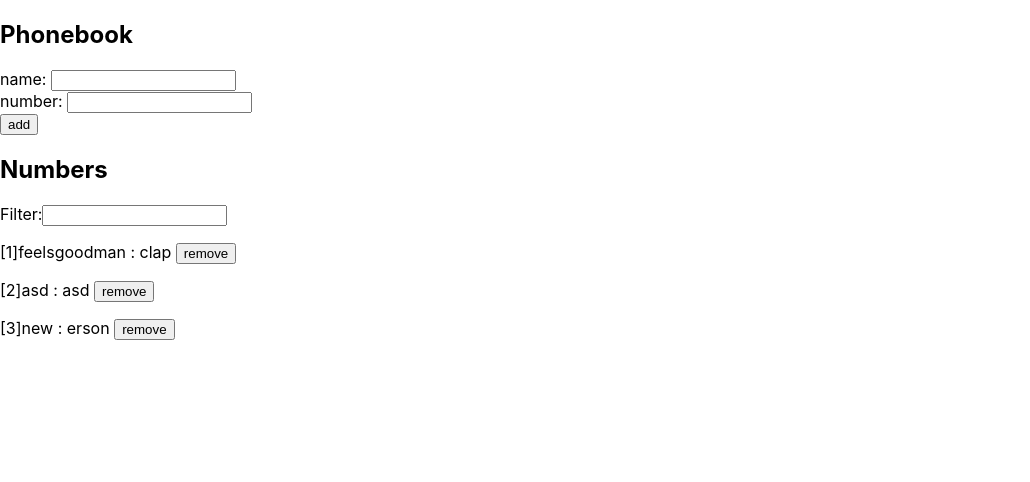
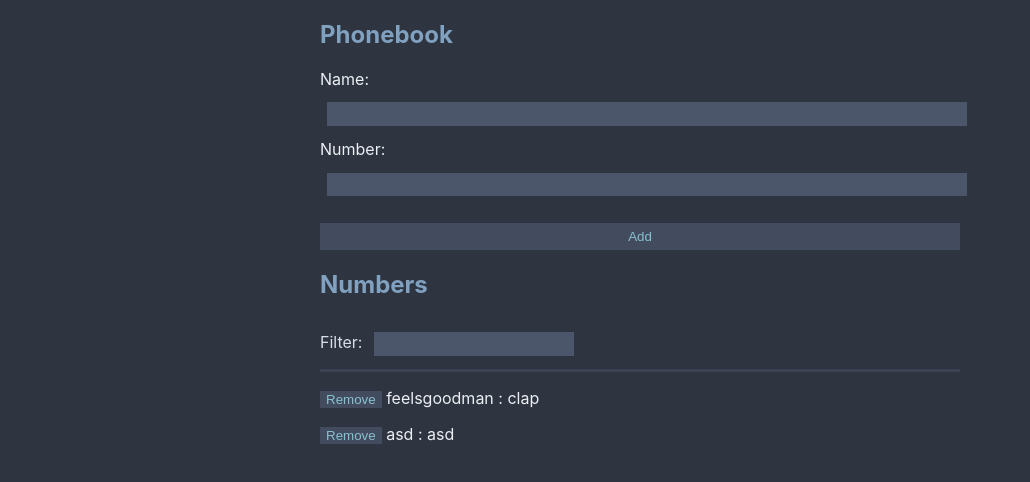
Before and after one commit to Preoo/FullStackOpen2020, a React (Create React App) app in the folder Part_2/phonebook/: page / in a window 1280 px wide. Shown: the top 482 px of the page, without its empty margins (0-1030 px from the left). Built offline with nearby package versions, Linux system fonts and the light colour scheme; data requests are answered from the project's data file.

Commit message:
add exercises 2.19 2.20

```diff
--- a/Part_2/phonebook/db.json
+++ b/Part_2/phonebook/db.json
@@ -9,11 +9,6 @@
       "name": "asd",
       "number": "asd",
       "id": 2
-    },
-    {
-      "name": "new",
-      "number": "erson",
-      "id": 3
     }
   ]
 }
--- a/Part_2/phonebook/src/App.tsx
+++ b/Part_2/phonebook/src/App.tsx
@@ -4,22 +4,27 @@ import { get, add, modify, remove } from './services/persons'
 // Filters
 const filter_existing = (phonebook: Contact[], contact: Contact): boolean =>
   phonebook.find(person => person.name === contact.name) === undefined
-const filter_has_number = (phonebook: Contact[], contact: Contact): boolean =>
-  contact.number.length ? true : false
 
 // Components
+// message_types are: 'success' and 'error'
+type Notification = { message: string, message_type: string }
+const Notification = ({ message, message_type }: Notification) => (
+  (message && message_type) ? <div className={message_type}>{message}</div> : null
+)
+
 type Clickable = { remove_person: any }
 export type Contact = { name: string, number: string, id: number }
 const ContactDetail = (props: Contact | Clickable) => (
-  <p>[{(props as Contact).id}]{(props as Contact).name} : {(props as Contact).number} <button onClick={(event: any) => (props as Clickable).remove_person((props as Contact).id)}>remove</button> </p>
+  <p className='contact'><button onClick={(event: any) => (props as Clickable).remove_person((props as Contact).id)}>Remove</button> {(props as Contact).name} : {(props as Contact).number}</p>
 )
 
+// Consider lifting ContactDetail to render prop
 type ContactProps = { phonebook: Contact[], filter: string }
 const Contacts = (props: ContactProps | Clickable) => {
   const { phonebook, filter } = props as ContactProps
   const { remove_person } = props as Clickable
   return (
-    <div>
+    <div className='phonebook'>
       {phonebook
         .filter(contact => contact.name.toLowerCase().includes(filter.toLowerCase()))
         .map(contact =>
@@ -29,20 +34,23 @@ const Contacts = (props: ContactProps | Clickable) => {
   )
 }
 
-const Input = (props: any) => (<input value={props.input_value} onChange={props.on_change} />)
+const Input = (props: any) => {
+  if (props.required) return <input value={props.input_value} onChange={props.on_change} required />
+  return <input value={props.input_value} onChange={props.on_change} />
+}
 const Form = (props: any) => {
   // There is some redundancy in following logic, for example one could pass inputs as array and loop thru to add them.
   // But hardcoded form is good enough for now.
   return (
     <form onSubmit={props.on_submit}>
-      <div>
-        name: {props.name_input}
+      <div className='form-input'>
+        Name: {props.name_input}
       </div>
-      <div>
-        number: {props.number_input}
+      <div className='form-input'>
+        Number: {props.number_input}
       </div>
-      <div>
-        <button type="submit">add</button>
+      <div className='form-input'>
+        <button type="submit">Add</button>
       </div>
     </form>
   )
@@ -54,9 +62,19 @@ const App = () => {
   const [newName, setNewName] = useState('')              //  Type * is not assignable to
   const [newNumber, setNewNumber] = useState('')          //  parameter of type 'SetStateAction<never[]>'
   const [newFilter, setNewFilter] = useState('')
+  const [notification, setNewNotification] = useState({})
+
+  const show_notification = (notification: Notification) => {
+    setNewNotification(notification)
+    setTimeout(() => setNewNotification({}), notification.message_type === 'success' ? 2000 : 5000)
+  }
 
   useEffect(() => {
-    get().then(resp => setPersons(resp.data))
+    get()
+      .then(resp => setPersons(resp.data))
+      .catch(_ => {
+        show_notification({ message: `Failed to retrieve contacts`, message_type: 'error' })
+      })
   }, [])
 
   // Event handlers
@@ -71,13 +89,24 @@ const App = () => {
       // save new contact to db with POST
       add(contact as Contact)
         .then(resp => setPersons([...persons, resp.data as Contact]))
+        .then(() => {
+          show_notification({ message: `Added ${contact.name} to phonebook`, message_type: 'success' })
+        })
+        .catch(_ => {
+          show_notification({ message: `Failed to add new contact`, message_type: 'error' })
+        })
     } else {
       // modify existing contact
-      if (window.confirm(`Set new number for ${remove_person?.name}`)) {
-        const old:number = (persons.find(p => p.name === (contact as Contact).name) as Contact).id
+      if (window.confirm(`Set new number for ${contact?.name}?`)) {
+        const old: number = (persons.find(p => p.name === (contact as Contact).name) as Contact).id
         modify(old, contact as Contact)
           .then(resp => resp.data as Contact)
           .then(modified => setPersons(persons.map(person => person.id === modified.id ? modified : person)))
+          .then(() => show_notification({ message: `Success`, message_type: 'success' }))
+          .catch(_ => {
+            show_notification({ message: `Failed to modify contact`, message_type: 'error' })
+            setPersons(persons.filter(p => p.id !== old))
+          })
       }
     }
     setNewName('')
@@ -86,23 +115,26 @@ const App = () => {
 
   const remove_person = (id: number) => {
     const remove_person = persons.find(person => person.id === id)
-    if (window.confirm(`Remove contact ${remove_person?.name}`)) {
-      remove(id).then(resp => setPersons(persons.filter(person => person.id !== id)))
+    if (window.confirm(`Remove contact ${remove_person?.name}?`)) {
+      remove(id).then(_ => setPersons(persons.filter(person => person.id !== id)))
+        .catch(_ => show_notification({ message: `Failed to remove contact`, message_type: 'error' }))
     }
   }
 
   return (
-    <div>
-      <h2>Phonebook</h2>
+    <div className='main'>
+      <div>
+        <h2>Phonebook</h2>
+        <Form on_submit={add_person}
+          name_input={<Input input_value={newName} on_change={(event: any) => setNewName(event.target.value)} required={true} />}
+          number_input={<Input input_value={newNumber} on_change={(event: any) => setNewNumber(event.target.value)} required={true} />}
+        />
+        <Notification {...notification as Notification} />
+      </div>
 
-      <Form on_submit={add_person}
-        name_input={<Input input_value={newName} on_change={(event: any) => setNewName(event.target.value)} />}
-        number_input={<Input input_value={newNumber} on_change={(event: any) => setNewNumber(event.target.value)} />}
-      />
-
-      <h2>Numbers</h2>
       <div>
-        <span>Filter:</span>
+        <h2>Numbers</h2>
+        <span>Filter: </span>
         <Input input_value={newFilter} on_change={(event: any) => setNewFilter(event.target.value)} />
         <Contacts phonebook={persons} filter={newFilter} remove_person={remove_person} />
       </div>
--- a/Part_2/phonebook/src/index.css
+++ b/Part_2/phonebook/src/index.css
@@ -1,3 +1,76 @@
+/* Nord colors: https://www.nordtheme.com/ */
+:root {
+  --nord0: #2e3440;
+  --nord1: #3b4252;
+  --nord2: #434c5e;
+  --nord3: #4c566a;
+  --nord4: #d8dee9;
+  --nord5: #e5e9f0;
+  --nord6: #eceff4;
+  --nord7: #8fbcbb;
+  --nord8: #88c0d0;
+  --nord9: #81a1c1;
+  --nord10: #5e81ac;
+  --nord11: #bf616a;
+  --nord12: #d08770;
+  --nord13: #ebcb8b;
+  --nord14: #a3be8c;
+  --nord15: #b48ead;
+}
+
+.success {
+  margin-top: 2em;
+  width: auto;
+  color: var(--nord14);
+  background-color: var(--nord3);
+}
+
+.error {
+  margin-top: 2em;
+  width: auto;
+  color: var(--nord11);
+  background-color: var(--nord3);
+}
+
+.phonebook {
+  /* background-color: var(--nord2); */
+  border: hidden;
+  border-top: solid var(--nord1);
+}
+
+.contact {
+  width: 22em;
+  background-color: var(--nord0);
+}
+
+#root {
+  display: flex;
+  justify-content: center;
+}
+
+.main {
+  width: 50%;
+  display: inline-flex;
+  flex-direction: column;
+  justify-content: right;
+  align-items: right;
+  align-content: left;
+}
+
+.form-input > input {
+  width: 100%;
+}
+
+.form-input > button {
+  width: 100%;
+  margin-top: 1em;
+  height: 2em;
+}
+
+span {
+  color: var(--nord4);
+}
+
 body {
   margin: 0;
   font-family: -apple-system, BlinkMacSystemFont, 'Segoe UI', 'Roboto', 'Oxygen',
@@ -5,9 +78,33 @@ body {
     sans-serif;
   -webkit-font-smoothing: antialiased;
   -moz-osx-font-smoothing: grayscale;
+  color: var(--nord6);
+  background-color: var(--nord0);
+  width: 100%;
+  height: 100%;
 }
 
 code {
   font-family: source-code-pro, Menlo, Monaco, Consolas, 'Courier New',
     monospace;
 }
+
+h2 {
+  color: var(--nord9);
+}
+
+input {
+  width: 15em;
+  padding: .33em .5em;
+  margin: 1em .5em;
+  box-sizing: border-box;
+  background-color: var(--nord3);
+  color: var(--nord5);
+  border: none;
+}
+
+input[type=button] input[type=submit], button {
+  background-color: var(--nord2);
+  color: var(--nord8);
+  border: none;
+}
```
